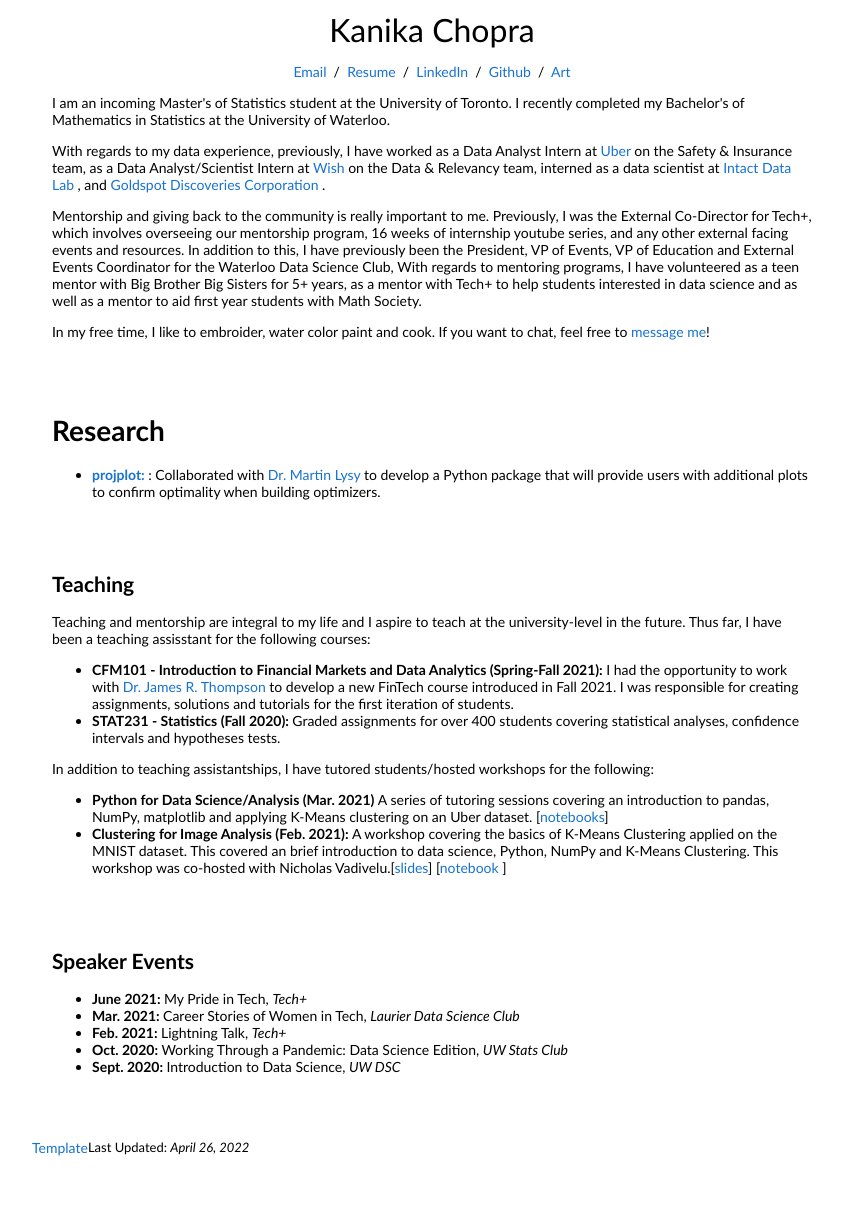
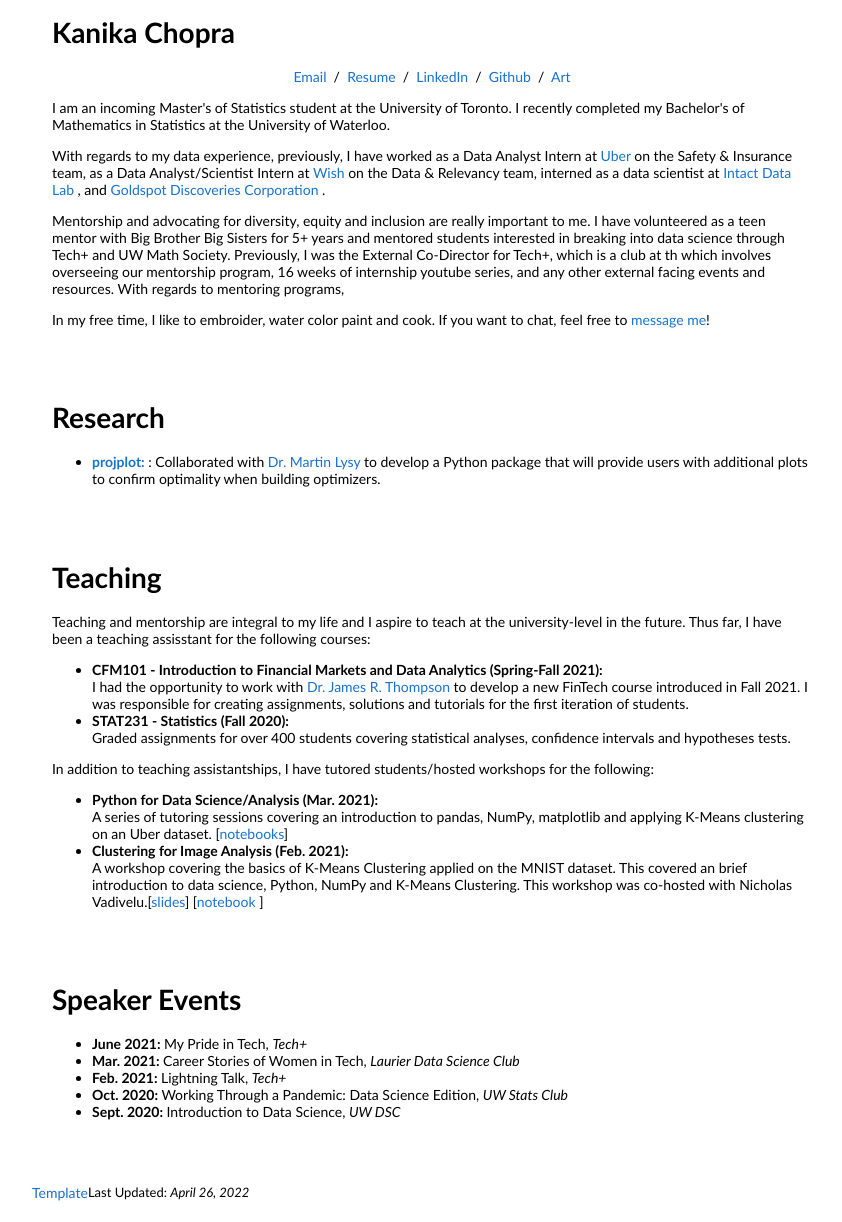
Before and after one commit to kanikadchopra/kanikadchopra.github.io, a Jekyll site: the page built from index.html, in a window 1280 px wide, cut to the strip 133-1355 px from the top of the page. Shown: the whole strip, without its empty margins (208-1050 px from the left). Built offline with Jekyll 4.4.1, drawn with Linux system fonts in a browser that asks for light colours; before the commit the page ends 1310 px from its top, so only the background shows below that.

Commit message:
Trying breaks between bullet points and descriptions

```diff
--- a/index.html
+++ b/index.html
@@ -22,7 +22,7 @@ title: Kanika Chopra
           <tr style="padding:0px">
             <td style="padding:2.5%;width:63%;vertical-align:middle">
               <p style="text-align:center">
-                <name>Kanika Chopra</name>
+                <h1>Kanika Chopra</h1>
               </p>
 
               <p style="text-align:center">
@@ -39,10 +39,9 @@ title: Kanika Chopra
                 as a Data Analyst/Scientist Intern at <a href="https://www.wish.com/?hide_login_modal=true" target="_blank">Wish</a> on the Data & Relevancy team,
                 interned as a data scientist at <a href="https://www.intactlab.ca/" target="_blank"> Intact Data Lab </a>, and <a href="https://goldspot.ca/" target="_blank"> Goldspot Discoveries Corporation </a>. </p>
 
-              <p> Mentorship and giving back to the community is really important to me. Previously, I was the External Co-Director for Tech+, which involves overseeing our mentorship program, 16 weeks of internship youtube series, and
-                any other external facing events and resources. In addition to this, I have previously been the President, VP of Events, VP of Education and External Events Coordinator for the Waterloo Data Science Club,
-                With regards to mentoring programs, I have volunteered as a teen mentor with Big Brother Big Sisters for 5+ years,
-                as a mentor with Tech+ to help students interested in data science and as well as a mentor to aid first year students with Math Society. </p>
+              <p> Mentorship and advocating for diversity, equity and inclusion are really important to me. I have volunteered as a teen mentor with Big Brother Big Sisters for 5+ years and mentored students interested in breaking into data science through Tech+ and UW Math Society. Previously, I was the External Co-Director for Tech+, which is a club at th which involves overseeing our mentorship program, 16 weeks of internship youtube series, and
+                any other external facing events and resources.
+                With regards to mentoring programs,  </p>
 
               <p> In my free time, I like to embroider, water color paint and cook. If you want to chat, feel free to <a href="mailto:kanikadatt@gmail.com">message me</a>!
             </td>
@@ -162,16 +161,18 @@ title: Kanika Chopra
             <tr>
             <td style="padding:20px;width:100%;vertical-align:middle">
               <p style="text-align:center">
-              <h2 style="text-align:left">Teaching</h2>
+              <h1 style="text-align:left">Teaching</h1>
               <p> Teaching and mentorship are integral to my life and I aspire to teach at the university-level in the future. Thus far, I have been a teaching assisstant for the following courses: </p>
               <ul>
-                <li> <b> CFM101 - Introduction to Financial Markets and Data Analytics (Spring-Fall 2021): </b> I had the opportunity to work with <a href="http://www.arts.uwaterloo.ca/~james/">Dr. James R. Thompson</a> to develop a new FinTech course introduced in Fall 2021. I was responsible for creating assignments, solutions and tutorials for the first iteration of students. </li>
-                <li> <b> STAT231 - Statistics (Fall 2020): </b> Graded assignments for over 400 students covering statistical analyses, confidence intervals and hypotheses tests.
+                <li> <b> CFM101 - Introduction to Financial Markets and Data Analytics (Spring-Fall 2021): </b> <br>
+                  I had the opportunity to work with <a href="http://www.arts.uwaterloo.ca/~james/">Dr. James R. Thompson</a> to develop a new FinTech course introduced in Fall 2021. I was responsible for creating assignments, solutions and tutorials for the first iteration of students. </li>
+                <li> <b> STAT231 - Statistics (Fall 2020): </b> <br>
+                  Graded assignments for over 400 students covering statistical analyses, confidence intervals and hypotheses tests.
               </ul>
               <p> In addition to teaching assistantships, I have tutored students/hosted workshops for the following: </p>
               <ul>
-                <li> <b> Python for Data Science/Analysis (Mar. 2021) </b> A series of tutoring sessions covering an introduction to pandas, NumPy, matplotlib and applying K-Means clustering on an Uber dataset. [<a href="https://github.com/kanikadchopra/PythonDataScience/">notebooks</a>] </li>
-                <li> <b> Clustering for Image Analysis (Feb. 2021): </b> A workshop covering the basics of K-Means Clustering applied on the MNIST dataset. This covered an brief introduction to data science, Python, NumPy and K-Means Clustering. This workshop was co-hosted with Nicholas Vadivelu.[<a href="https://docs.google.com/presentation/d/1KljHWmAQpbcJPeIm_w-k3u35gZPr3G80nCcUGR17SoI/edit">slides</a>] [<a href="https://colab.research.google.com/drive/1xX_wZUeGFLF07F-M7uaMcXkLNphjTHhu#scrollTo=ww07pcxZWmzO">notebook </a>]</li>
+                <li> <b> Python for Data Science/Analysis (Mar. 2021): </b> <br> A series of tutoring sessions covering an introduction to pandas, NumPy, matplotlib and applying K-Means clustering on an Uber dataset. [<a href="https://github.com/kanikadchopra/PythonDataScience/">notebooks</a>] </li>
+                <li> <b> Clustering for Image Analysis (Feb. 2021): </b> <br> A workshop covering the basics of K-Means Clustering applied on the MNIST dataset. This covered an brief introduction to data science, Python, NumPy and K-Means Clustering. This workshop was co-hosted with Nicholas Vadivelu.[<a href="https://docs.google.com/presentation/d/1KljHWmAQpbcJPeIm_w-k3u35gZPr3G80nCcUGR17SoI/edit">slides</a>] [<a href="https://colab.research.google.com/drive/1xX_wZUeGFLF07F-M7uaMcXkLNphjTHhu#scrollTo=ww07pcxZWmzO">notebook </a>]</li>
               </u1>
               </td>
           </tr>
@@ -182,7 +183,7 @@ title: Kanika Chopra
             <tr>
             <td style="padding:20px;width:100%;vertical-align:middle">
             <p style="text-align:center">
-            <h2 style="text-align:left">Speaker Events</h2>
+            <h1 style="text-align:left">Speaker Events</h1>
             <ul>
               <li> <b> June 2021: </b> My Pride in Tech, <i> Tech+ </i> </li>
               <li> <b> Mar. 2021: </b> Career Stories of Women in Tech, <i> Laurier Data Science Club </i> </li>
```
